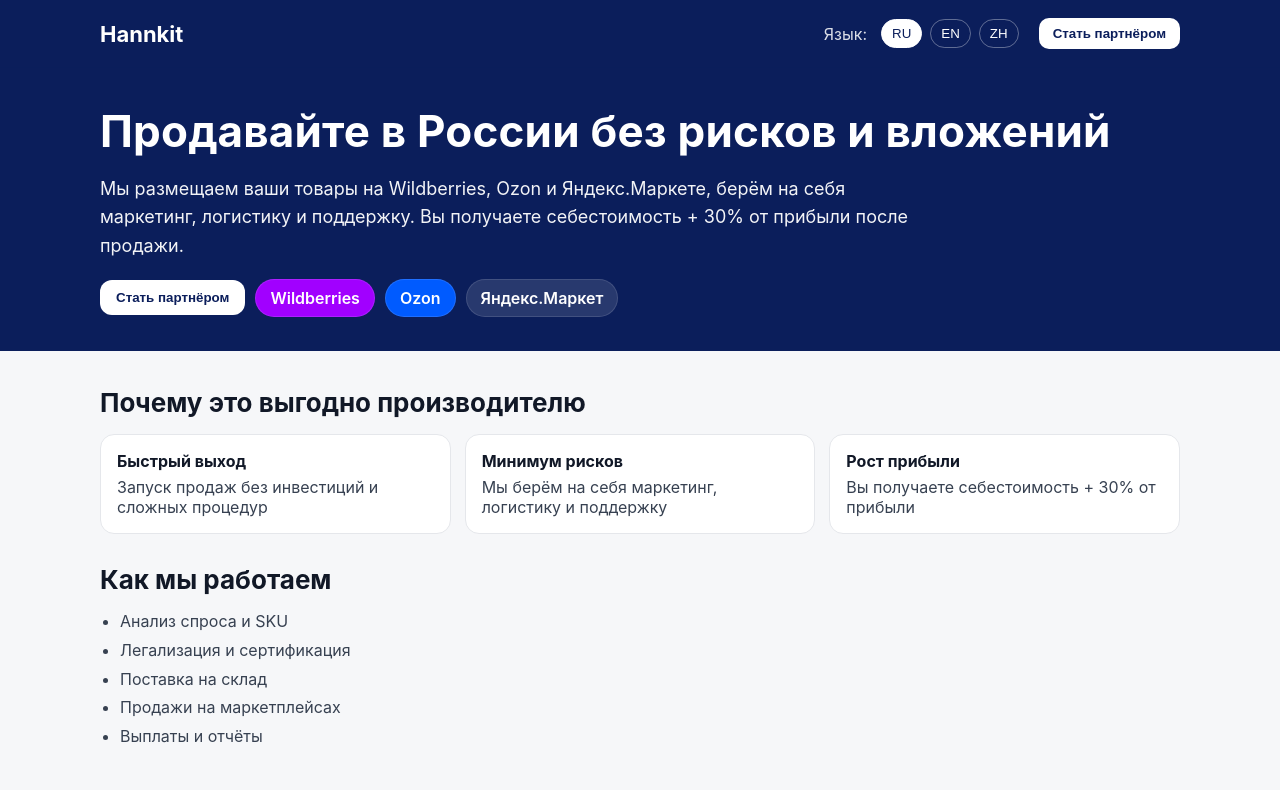
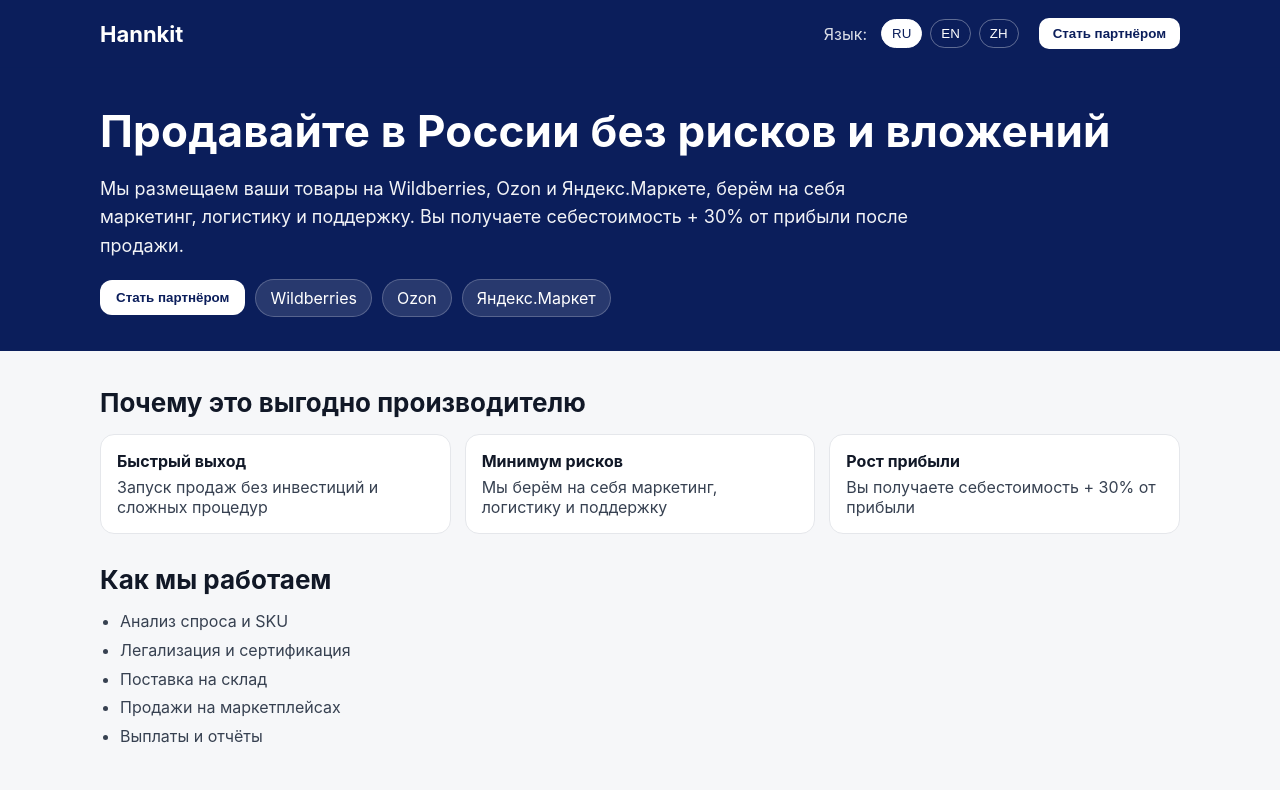
Before and after one commit to VAsily83/hannkit-landing, a Next.js app: page / in a window 1280 px wide. Shown: the top 790 px of the page. Built offline with nearby package versions, Linux system fonts and the light colour scheme; no server answers.

Commit message:
Update index.tsx

```diff
--- a/pages/index.tsx
+++ b/pages/index.tsx
@@ -1,6 +1,6 @@
+// pages/index.tsx
 import React, { useMemo, useRef, useState } from "react";
 import PhoneInput from "react-phone-number-input";
-import "react-phone-number-input/style.css";
 
 type Lang = "ru" | "en" | "zh";
 
@@ -223,25 +223,6 @@ const TDICT: Record<
   },
 };
 
-function getBadgeStyle(label: string) {
-  const l = label.toLowerCase();
-  // Бренд-цвета
-  const wb = "#A100FF";
-  const ozon = "#005BFF";
-  const ym = "#FFD633";
-
-  if (l.includes("wildberries")) {
-    return { bg: wb, color: "#fff" };
-  }
-  if (l.includes("ozon")) {
-    return { bg: ozon, color: "#fff" };
-  }
-  if (l.includes("market")) {
-    return { bg: ym, color: "#111" };
-  }
-  return { bg: "rgba(255,255,255,.12)", color: "#fff" };
-}
-
 export default function Landing() {
   const [lang, setLang] = useState<Lang>("ru");
   const T = useMemo(() => TDICT[lang], [lang]);
@@ -249,7 +230,7 @@ export default function Landing() {
   const [openLead, setOpenLead] = useState(false);
   const [name, setName] = useState("");
   const [mail, setMail] = useState("");
-  const [phone, setPhone] = useState<string | undefined>();
+  const [phone, setPhone] = useState<string | undefined>("");
 
   const contactRef = useRef<HTMLDivElement>(null);
   const openModal = () => setOpenLead(true);
@@ -257,14 +238,12 @@ export default function Landing() {
   const FORMSPREE = process.env.NEXT_PUBLIC_FORMSPREE_ENDPOINT;
 
   const sendLead = async () => {
-    const fullPhone = phone || "";
-
     if (FORMSPREE) {
       try {
         const r = await fetch(FORMSPREE, {
           method: "POST",
           headers: { "Content-Type": "application/json", Accept: "application/json" },
-          body: JSON.stringify({ name, email: mail, phone: fullPhone, source: "hannkit.com", lang }),
+          body: JSON.stringify({ name, email: mail, phone, source: "hannkit.com", lang }),
         });
         if (r.ok) {
           alert(T.toastOk);
@@ -274,19 +253,17 @@ export default function Landing() {
           setPhone("");
           return;
         }
-      } catch (e) {
-        // fallback ниже
+      } catch {
+        /* fallback to mailto */
       }
     }
-
     alert(T.toastFail);
     const subject = T.mailSubject;
     const body =
       `${T.formName}: ${name || "-"}\n` +
       `${T.formEmail}: ${mail || "-"}\n` +
-      `${T.formPhone}: ${fullPhone || "-"}`;
-    const href = `mailto:Wildbizshop@gmail.com?subject=${encodeURIComponent(subject)}&body=${encodeURIComponent(body)}`;
-    window.location.href = href;
+      `${T.formPhone}: ${phone || "-"}`;
+    window.location.href = `mailto:Wildbizshop@gmail.com?subject=${encodeURIComponent(subject)}&body=${encodeURIComponent(body)}`;
     setOpenLead(false);
   };
 
@@ -341,7 +318,7 @@ export default function Landing() {
         </div>
       </header>
 
-      {/* Hero (без дублирования карточек) */}
+      {/* Hero */}
       <section style={{ background: COLORS.brand, color: "#fff" }}>
         <div style={{ maxWidth: 1120, margin: "0 auto", padding: "38px 20px 34px" }}>
           <h1 style={{ fontSize: 44, lineHeight: 1.15, letterSpacing: 0.2, margin: "0 0 14px" }}>{T.heroTitle}</h1>
@@ -355,29 +332,17 @@ export default function Landing() {
               {T.ctas.partner}
             </button>
 
-            {T.badges.map((b, i) => {
-              const { bg, color } = getBadgeStyle(b);
-              return (
-                <span
-                  key={i}
-                  style={{
-                    padding: "8px 14px",
-                    borderRadius: 999,
-                    background: bg,
-                    color,
-                    fontWeight: 600,
-                    border: "1px solid rgba(255,255,255,.12)",
-                  }}
-                >
-                  {b}
-                </span>
-              );
-            })}
+            {/* Чипы маркетплейсов без иконок */}
+            {T.badges.map((b, i) => (
+              <span key={i} style={{ padding: "8px 14px", borderRadius: 999, background: "rgba(255,255,255,.12)", border: "1px solid rgba(255,255,255,.22)" }}>
+                {b}
+              </span>
+            ))}
           </div>
         </div>
       </section>
 
-      {/* Why — один раз */}
+      {/* Why (один раз, без дубля в hero) */}
       <section style={{ maxWidth: 1120, margin: "0 auto", padding: "36px 20px 6px" }}>
         <h2 style={{ fontSize: 26, margin: "0 0 16px" }}>{T.whyTitle}</h2>
         <div style={{ display: "grid", gridTemplateColumns: "repeat(3, 1fr)", gap: 14 }}>
@@ -523,16 +488,24 @@ export default function Landing() {
                 type="email"
                 style={{ padding: "10px 12px", borderRadius: 10, border: `1px solid ${COLORS.border}`, outline: "none" }}
               />
-              <div style={{ border: `1px solid ${COLORS.border}`, borderRadius: 10, padding: "6px 10px" }}>
+
+              {/* Телефон с префиксом страны */}
+              <div style={{ display: "grid", gap: 6 }}>
                 <PhoneInput
-                  international
-                  defaultCountry={lang === "ru" ? "RU" : lang === "zh" ? "CN" : "US"}
+                  placeholder={T.formPhone}
                   value={phone}
                   onChange={setPhone}
-                  placeholder={T.formPhone}
+                  defaultCountry="RU"
+                  countries={[
+                    "RU","KZ","CN","TR","AE","IN","DE","PL","LT","LV","EE","US","GB",
+                    "ES","IT","FR","VN","TH","ID","MY","SG"
+                  ]}
+                  international
+                  limitMaxLength
                 />
               </div>
             </div>
+
             <div style={{ display: "flex", gap: 8, marginTop: 12, justifyContent: "flex-end" }}>
               <button
                 onClick={() => setOpenLead(false)}
```
